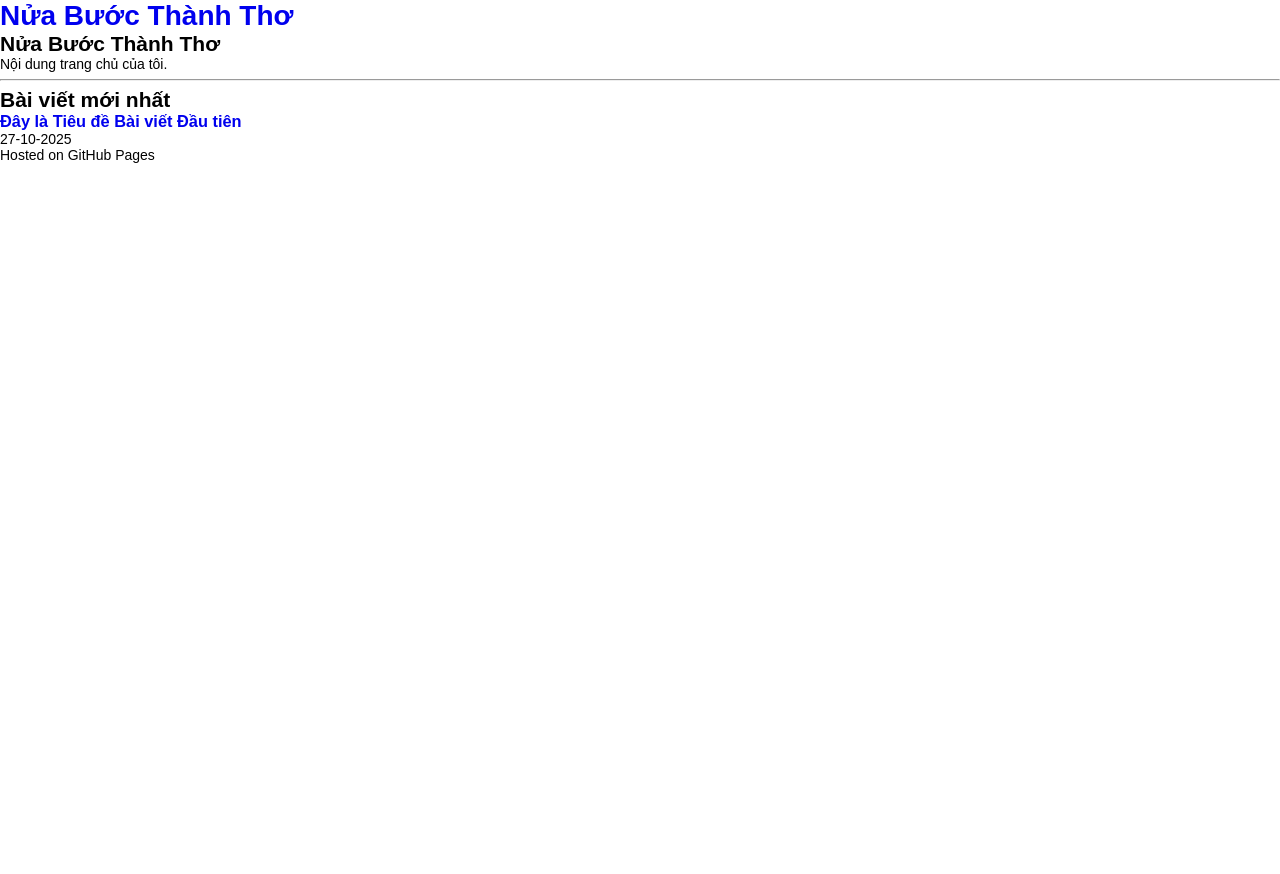
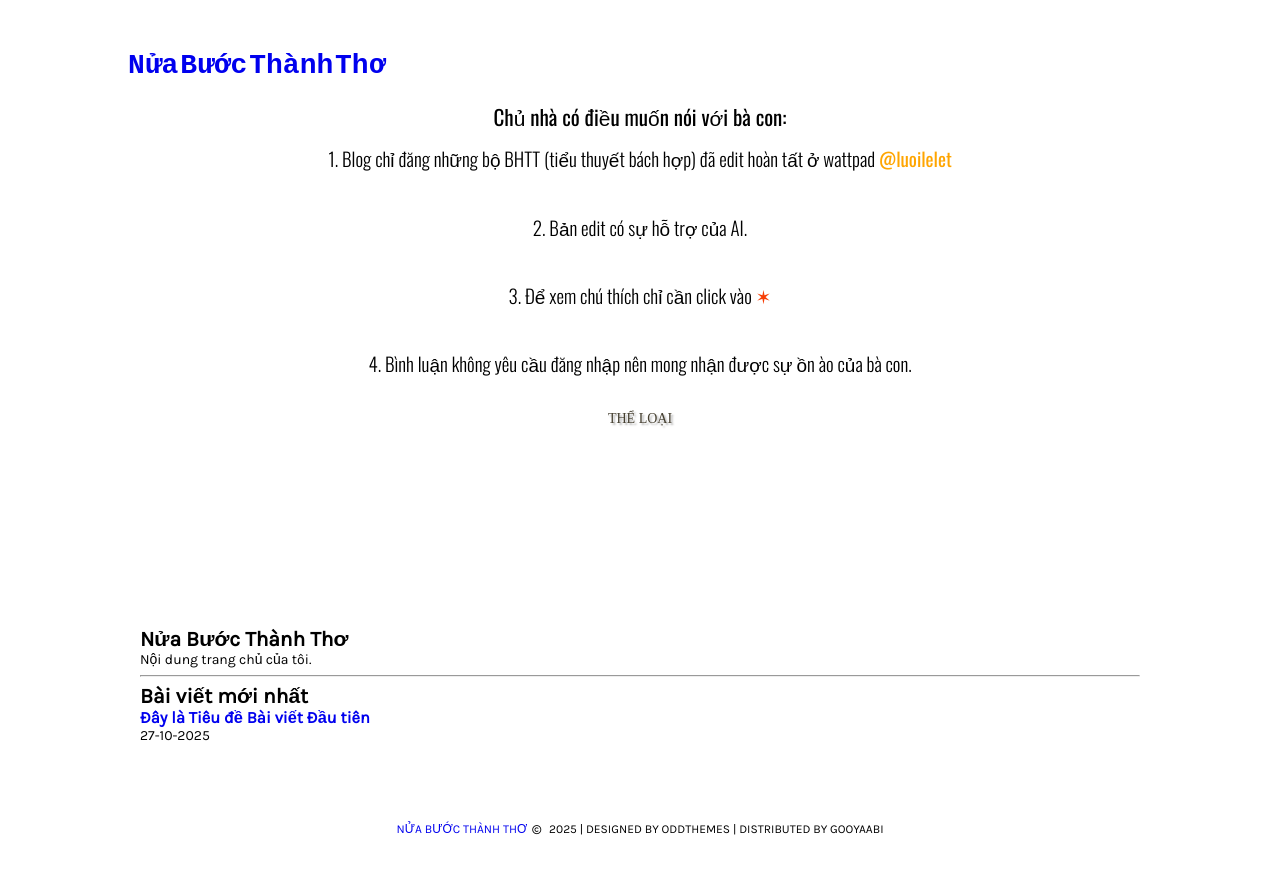
Before and after one commit to nuabuocthanhtho/nuabuocthanhtho.github.io, a Jekyll site: the page built from index.md, in a window 1280 px wide. Shown: the top 874 px of the page. Built offline with Jekyll 4.4.1, drawn with Linux system fonts in a browser that asks for light colours; some web fonts are replaced.

Commit message:
Update default.html

```diff
--- a/_layouts/default.html
+++ b/_layouts/default.html
@@ -4,25 +4,98 @@
   <meta charset="UTF-8">
   <meta name="viewport" content="width=device-width, initial-scale=1.0">
 
+  <title>{{ page.title | default: site.title }}</title>
+
+  <link href='https://fonts.googleapis.com/css2?family=Bungee&amp;display=swap' rel='stylesheet'/>
+  <link href='https://fonts.googleapis.com' rel='preconnect'/>
+  <link crossorigin='anonymous' href='https://fonts.gstatic.com' rel='preconnect'/>
+  <link href='https://fonts.googleapis.com/css2?family=Sigmar&amp;display=swap' rel='stylesheet'/>
+  <link href='https://fonts.googleapis.com/css2?family=Oswald:wght@300;400&amp;display=swap' rel='stylesheet'/>
+  <link href='https://fonts.googleapis.com/css2?family=Roboto+Flex:opsz,wght@8..144,100..1000&amp;family=Xanh+Mono:ital@0;1&amp;display=swap' rel='stylesheet'/>
+  <link href='https://fonts.googleapis.com/css?family=Bodoni+Moda:400,400i|Karla:400' rel='stylesheet' type='text/css'/>
+  <link href='https://fonts.googleapis.com/css2?family=Cormorant+Upright:wght@300;400;500;600;700&amp;family=Niramit:ital,wght@0,200;0,300;0,400;0,500;0,600;0,700;1,200;1,300;1,400;1,500;1,600;1,700&amp;family=Raleway:ital,wght@0,100..900;1,100..900&amp;family=Roboto+Condensed:ital,wght@0,100..900;1,100..900&amp;family=Source+Serif+4:ital,opsz,wght@0,8..60,200..900;1,8..60,200..900&amp;display=swap' rel='stylesheet'/>
+  <link href='https://fonts.googleapis.com/css2?family=Bungee+Inline&amp;display=swap' rel='stylesheet'/>
+  <link href='https://cdnjs.cloudflare.com/ajax/libs/font-awesome/6.5.1/css/all.min.css' rel='stylesheet'/>
+
   <link rel="stylesheet" href="/assets/css/style.css">
 
-  <title>{{ page.title | default: site.title }}</title>
+  <script src='https://ajax.googleapis.com/ajax/libs/jquery/3.6.0/jquery.min.js'></script>
 </head>
+
 <body>
+  <div class='site-wrap'>
 
-  <div id="header-wrapper">
-    <h1><a href="/">{{ site.title }}</a></h1>
+    <div class='header-wrap'>
+      <div id='header-inner'>
+        <div class='titlewrapper'>
+          <h1 class='title'>
+            <a href='/'>{{ site.title }}</a>
+          </h1>
+        </div>
+        <div class='descriptionwrapper'>
+          <p class='description'><span>{{ site.description }}</span></p> </div>
+      </div>
+      <div id='Text1' class='widget Text'>
+         <h2 class='title'>Chủ nhà có điều muốn nói với bà con:</h2>
+         <div class='widget-content'>
+          1. Blog chỉ đăng những bộ BHTT (tiểu thuyết bách hợp) đã edit hoàn tất ở wattpad <a href="https://www.wattpad.com/user/luoilelet" target="_blank">@luoilelet</a><br/>
+          2. Bản edit có sự hỗ trợ của AI.<br/>
+          3. Để xem chú thích chỉ cần click vào <span style="color: #f73e05;">✶</span><br/>
+          4. Bình luận không yêu cầu đăng nhập nên mong nhận được sự ồn ào của bà con.
+         </div>
+      </div>
+      <div id='HTML1' class='widget HTML'>
+           <div class='widget-content'>THỂ LOẠI</div>
+       </div>
+    </div>
+
+    <div class='menu-wrap'>
+      <div id='nav-wrap'>
+         <a href="/">Trang chủ</a> | <a href="/about.html">Giới thiệu</a>
+      </div>
+    </div>
+
+    <div class='categories-wrap'>
+      <div class='categories-box'>
+         </div>
+    </div>
+
+    <div class='outer-wrap'>
+      <div class='clearfix' id='inner-wrap'>
+        <div class='main-wrap'>
+          <div class='blog-posts hfeed'>
+            {{ content }} </div>
+          <div class='clear'></div>
+        </div>
+      </div>
+    </div>
+
+    <div class='footer-wrap'>
+      <div class='footerbox'>
+         </div>
+    </div>
+
+    <div class='credit'>
+      <a href='/'>{{ site.title }}</a><i class='far fa-copyright'></i> {{ "now" | date: "%Y" }} | Designed by Oddthemes | Distributed by Gooyaabi
+    </div>
+    <div style='clear: both;'></div>
+
+  </div> <a class='scroll' href='#' style='display: none;'><i class='fas fa-angle-up'></i></a>
+
+  <script src='/assets/js/main.js'></script>
+
+  <div class='story-popup-overlay'></div>
+  <div class='story-popup-content'>
+    <span class='story-popup-close'>&#215;</span>
+    <h3 id='popup-title'></h3>
+    <div id='popup-story-list'></div>
   </div>
-
-  <div id="content-wrapper">
-    {{ content }}
+  <div class="modal-overlay"></div>
+  <div class="modal-content">
+      <span class="modal-close">&times;</span>
+      <h3>Mục lục</h3>
+      <div class="modal-toc-list"></div>
   </div>
-
-  <div id="footer-wrapper">
-    <p>Hosted on GitHub Pages</p>
-  </div>
-
-  <script src="/assets/js/main.js"></script>
 
 </body>
 </html>
```
